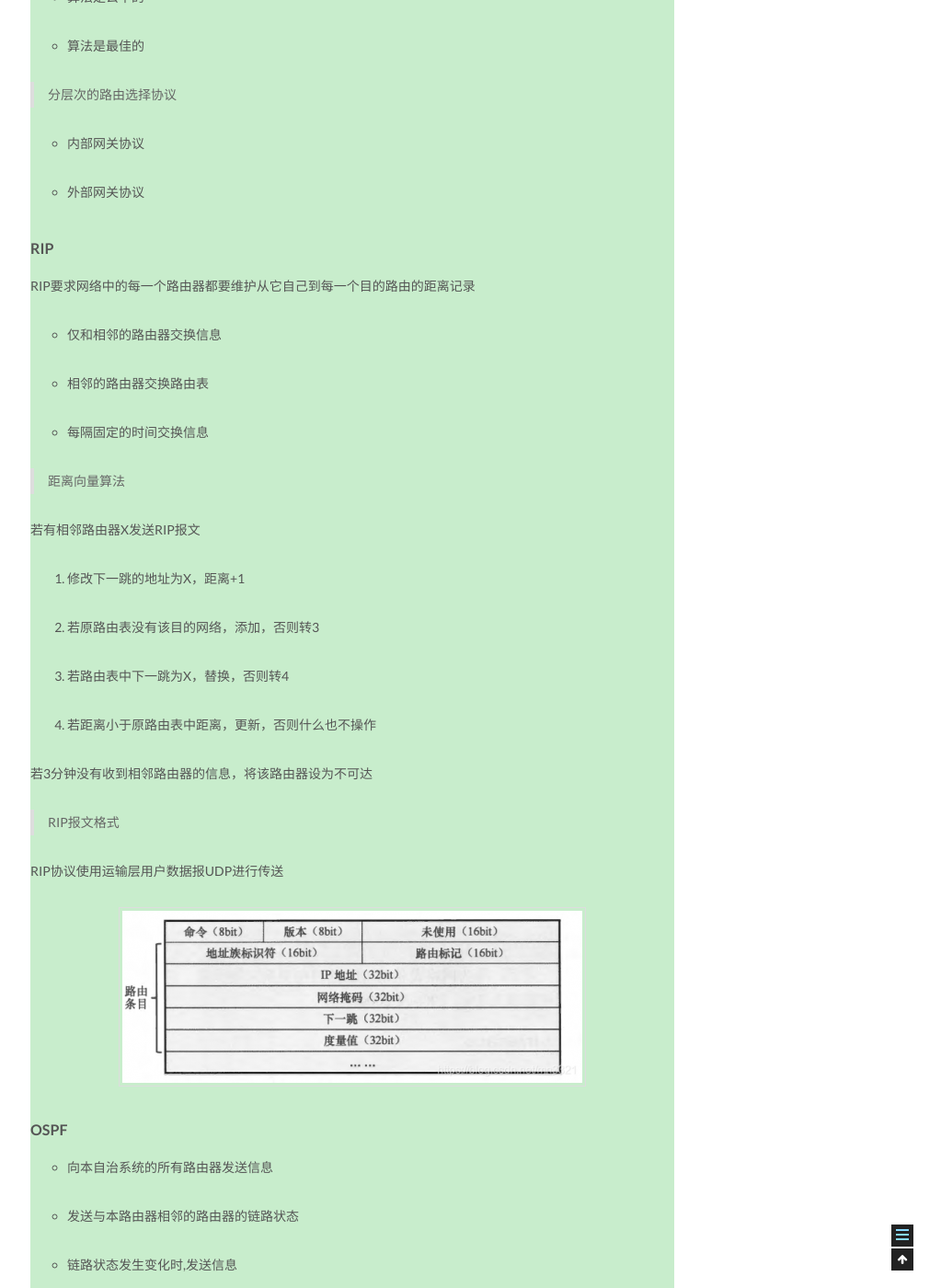
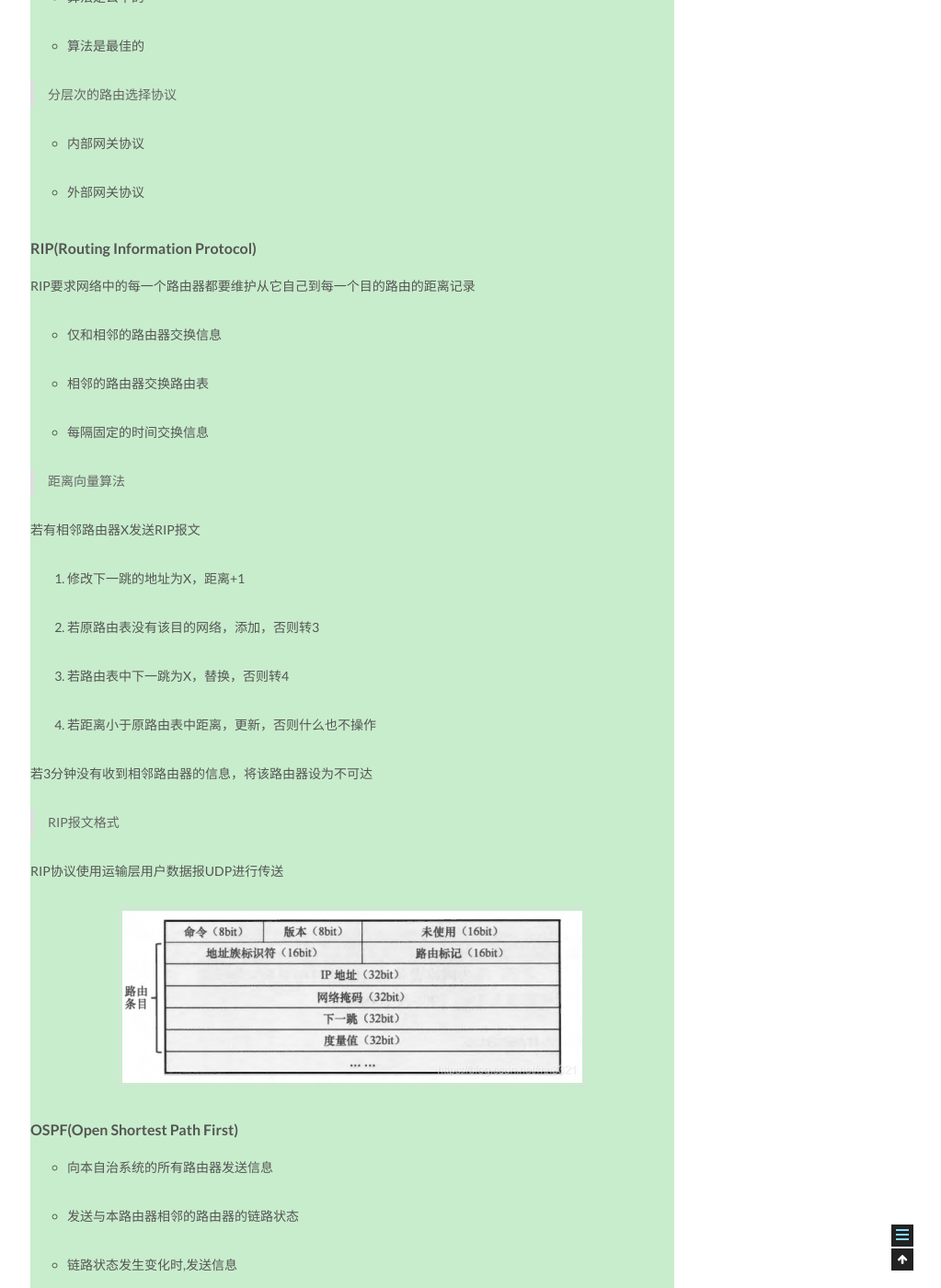
Before and after one commit to ONLYUNIVERSE/ONLYUNIVERSE.github.io, a Jekyll site: the page built from _posts/2020-09-05-网络层.md, in a window 1280 px wide and 1400 px high, scrolled down 6732 px. Shown: the whole window at 92% size, without its empty margins (257-1280 px from the left). Built offline with Jekyll 4.4.1, drawn with Linux system fonts in a browser that asks for light colours.

Commit message:
Update 2020-09-05-网络层.md

```diff
--- a/_posts/2020-09-05-网络层.md
+++ b/_posts/2020-09-05-网络层.md
@@ -200,7 +200,7 @@ ICMP报文主要有
 
 * 外部网关协议
 
-#### RIP
+#### RIP(Routing Information Protocol)
 
 RIP要求网络中的每一个路由器都要维护从它自己到每一个目的路由的距离记录
 
@@ -230,7 +230,7 @@ RIP协议使用运输层用户数据报UDP进行传送
 
 ![ ](https://github.com/ONLYUNIVERSE/ONLYUNIVERSE.github.io/blob/master/Image/9XLBD.md.png?raw=true)
 
-#### OSPF
+#### OSPF(Open Shortest Path First)
 
 * 向本自治系统的所有路由器发送信息
 
```
